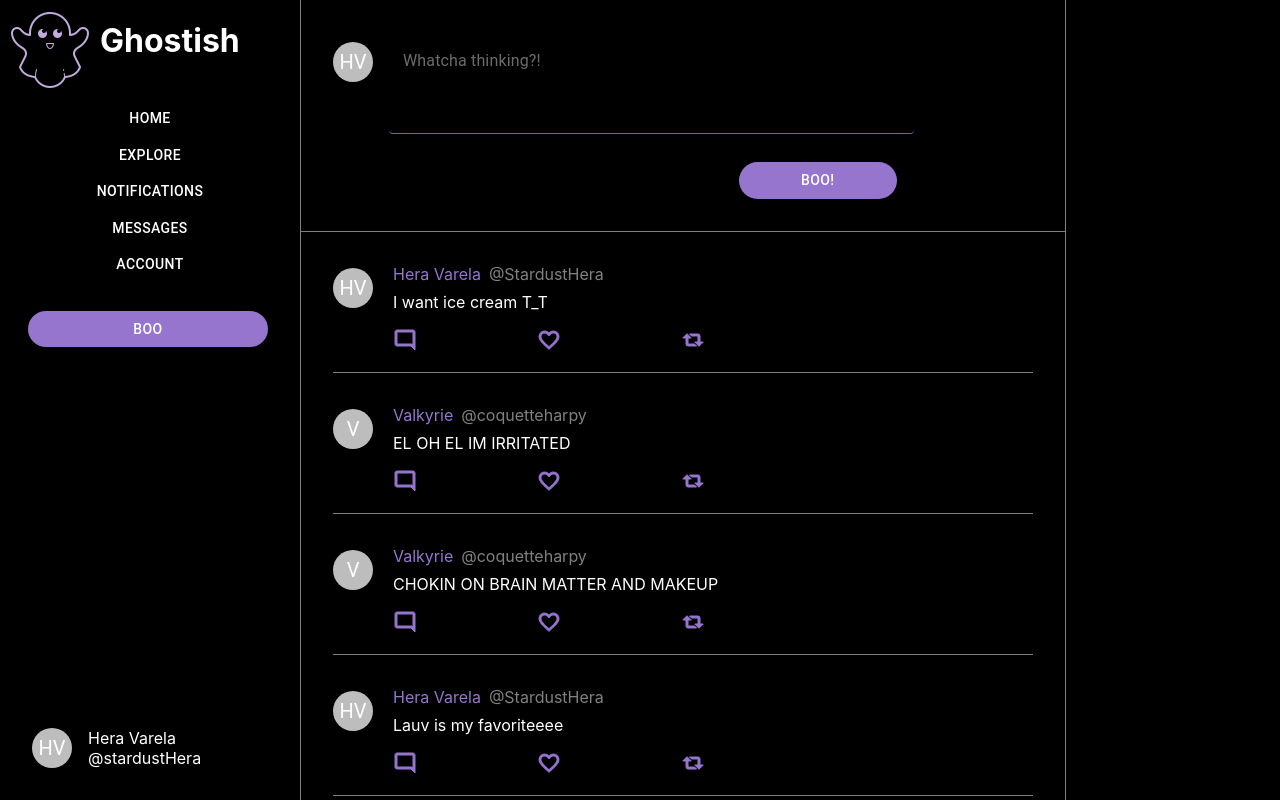
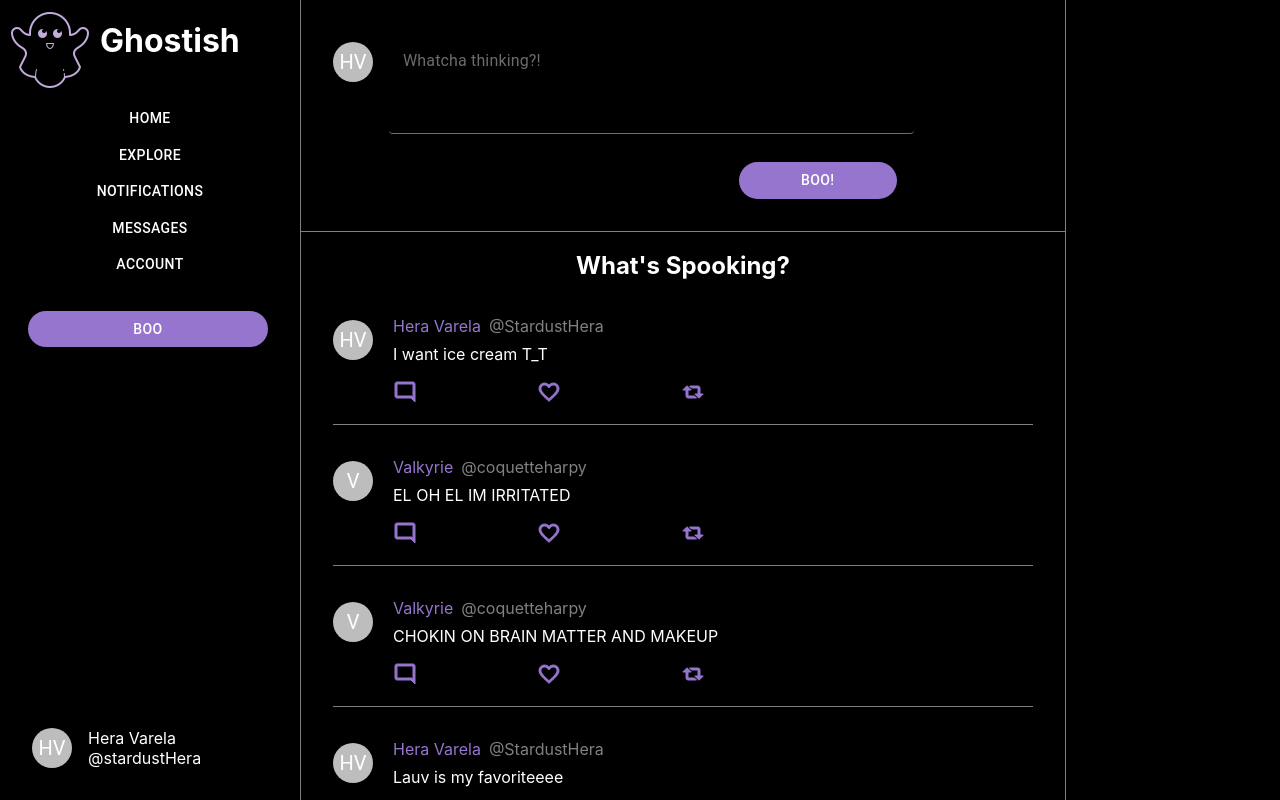
Before and after one commit to aysiae/ghosting, a React (Create React App) app: page / in a window 1280 px wide. Shown: the top 800 px of the page. Built offline with nearby package versions, Linux system fonts and the light colour scheme.

Commit message:
Design fixes

```diff
--- a/src/components/sidebar/Sidebar.scss
+++ b/src/components/sidebar/Sidebar.scss
@@ -4,7 +4,6 @@
     background-color: black;
     height: 100vh;
     color: white;
-    border-right: 0.5px grey solid;
 }
 
 #title {
@@ -23,7 +22,7 @@
     flex-direction: row;
     margin-left: 2em;
     margin-bottom: 2em;
-    position: absolute;
+    position: fixed;
     bottom: 0;
 
     #profile-sidebar {
--- a/src/layouts/Tiemline.tsx
+++ b/src/layouts/Tiemline.tsx
@@ -16,8 +16,11 @@ export function Timeline() {
     }, [dispatch, posts])
 
     return (
-        <div className='timeline' style={{borderRight: '1px grey solid'}}>
+        <div className='timeline' style={{borderRight: '1px grey solid', borderLeft: '1px grey solid'}}>
             <NewPost />
+            <div style={{color: 'white', textAlign: 'center', position: 'sticky'}}>
+                <h2>What's Spooking?</h2>
+            </div>
             {posts.map(post => {
                 return (
                     <Post post={post} />
--- a/src/pages/timeline/TimelinePage.tsx
+++ b/src/pages/timeline/TimelinePage.tsx
@@ -3,7 +3,7 @@ import { Timeline } from "../../layouts/Tiemline"
 
 export function TimelinePage() {
     return (
-       <div style={{'display': 'flex', 'flexDirection': 'row'}}>
+       <div style={{'display': 'flex', 'flexDirection': 'row', width: '100%', height: '100%'}}>
             <Sidebar />
             <Timeline />
        </div>
```
